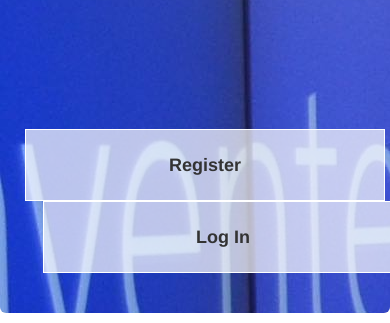
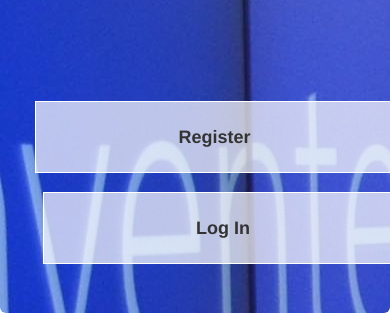
Before and after one commit to jamesmblair/dreamspark-redesign-prototype, a plain HTML site: page index.html in a window 390 px wide. Shown: the part 313-636 px from the top of the page. Drawn offline with nearby package versions, Linux system fonts and the light colour scheme.

Commit message:
Added margin to buttons for better mobile

```diff
--- a/index.html
+++ b/index.html
@@ -21,6 +21,7 @@
 			background: rgba(255,255,255,0.7);
 			border: white solid thin;
 			font-weight: bold;
+			margin: 1ex;
 		}
 		.wire-btn:hover {
 			color: #428bca;
```
